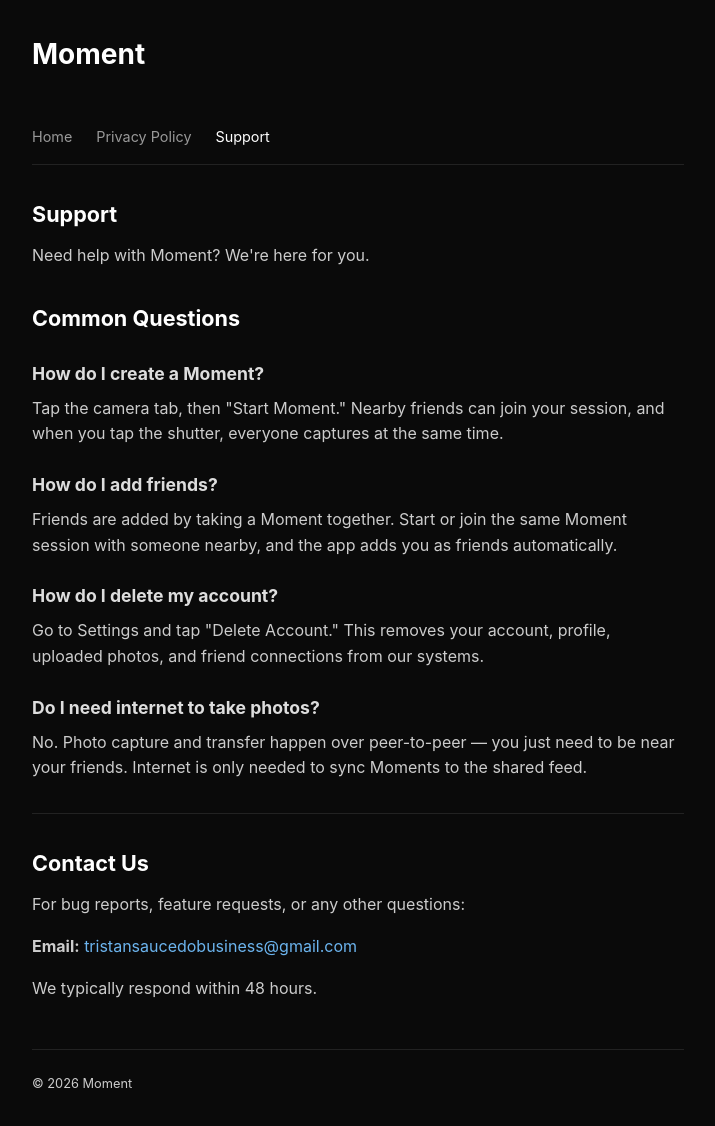
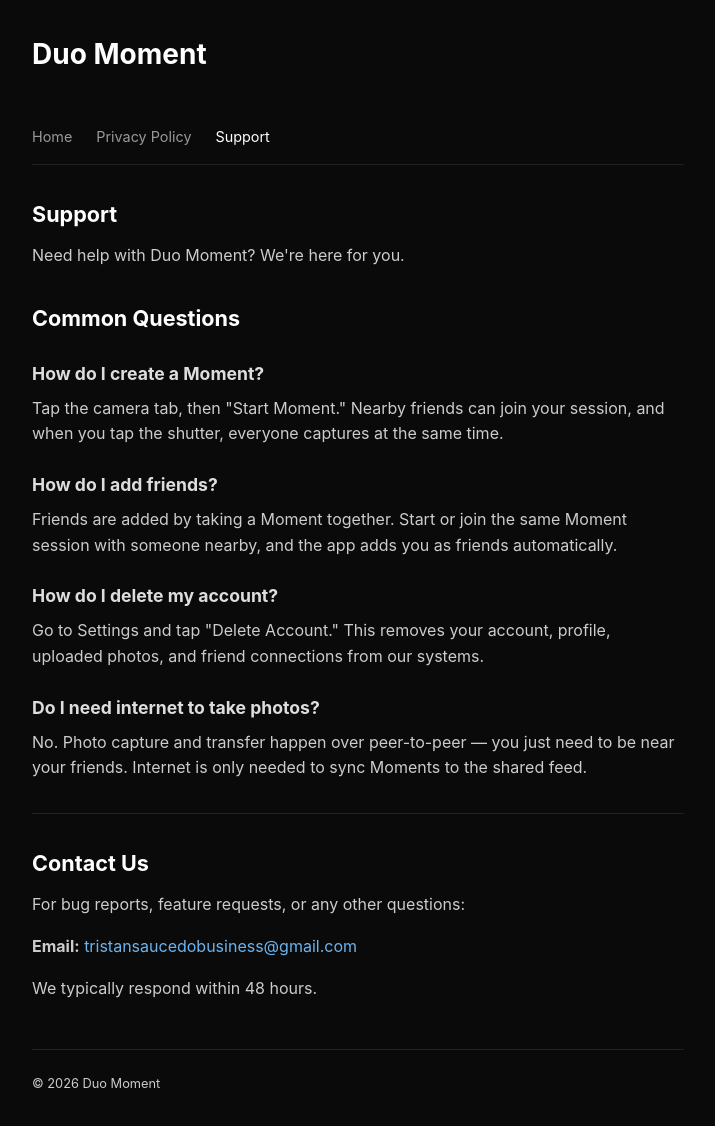
Before and after one commit to tsaucedogithub/moment-website.github.io, a plain HTML site: page support.html in a window 1280 px wide. Shown: the whole page, without its empty margins (282-997 px from the left). Drawn offline with Linux system fonts and the light colour scheme.

Commit message:
Align privacy and support branding to Duo Moment

```diff
--- a/support.html
+++ b/support.html
@@ -3,13 +3,13 @@
 <head>
   <meta charset="UTF-8">
   <meta name="viewport" content="width=device-width, initial-scale=1.0">
-  <title>Support — Moment</title>
+  <title>Support — Duo Moment</title>
   <link rel="stylesheet" href="style.css">
 </head>
 <body>
   <div class="container">
     <header>
-      <h1>Moment</h1>
+      <h1>Duo Moment</h1>
     </header>
     <nav>
       <a href="index.html">Home</a>
@@ -18,7 +18,7 @@
     </nav>
     <main>
       <h2>Support</h2>
-      <p>Need help with Moment? We're here for you.</p>
+      <p>Need help with Duo Moment? We're here for you.</p>
 
       <h2>Common Questions</h2>
 
@@ -42,7 +42,7 @@
       <p>We typically respond within 48 hours.</p>
     </main>
     <footer>
-      <p>&copy; 2026 Moment</p>
+      <p>&copy; 2026 Duo Moment</p>
     </footer>
   </div>
 </body>
```
Also changed, not shown: privacy.html (+4 -4 lines).
